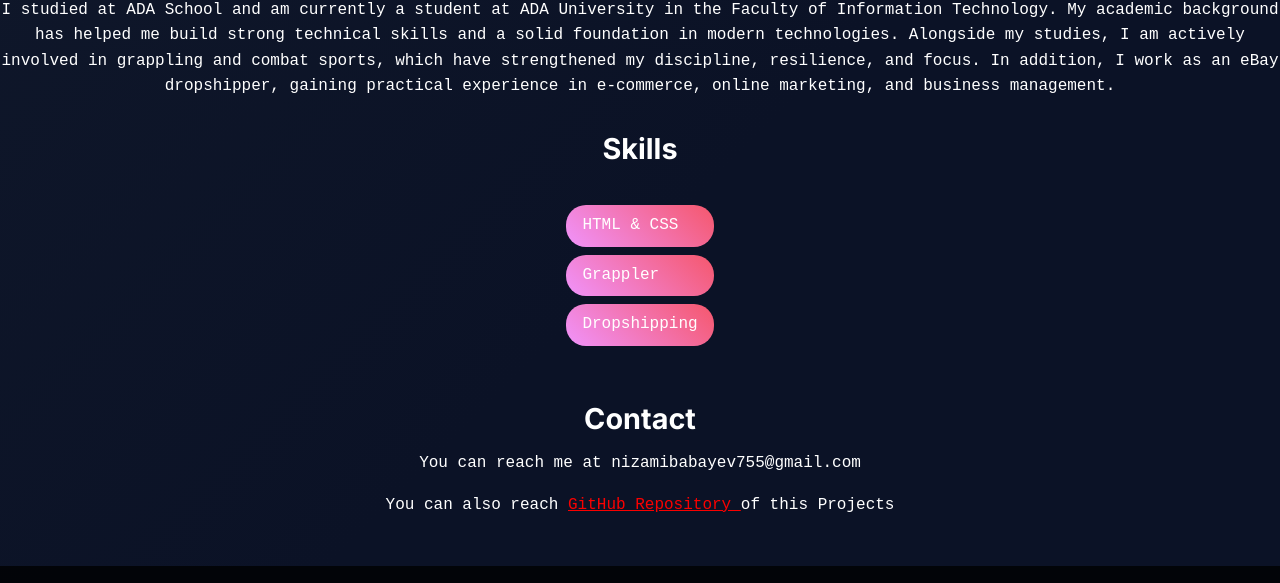
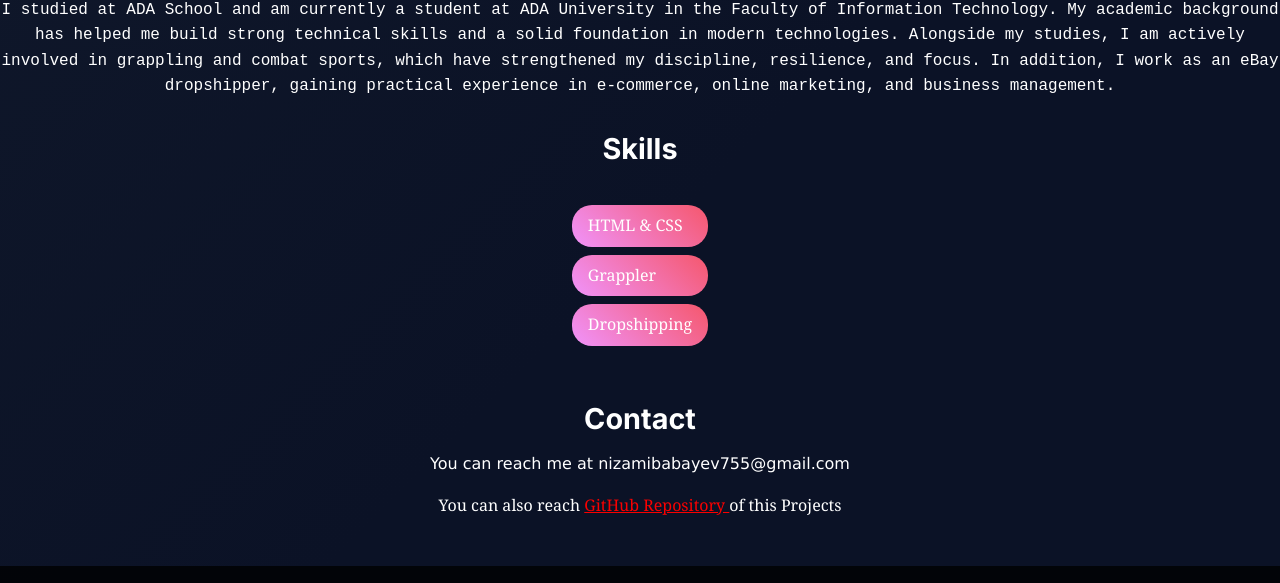
Before and after one commit to Nizamib/NizamiBabayev, a plain HTML site: page about.html in a window 1280 px wide. Shown: the part 142-725 px from the top of the page. Drawn offline with Linux system fonts and the light colour scheme.

Commit message:
Changed font family for section of Skills and Contact

```diff
--- a/about.html
+++ b/about.html
@@ -28,15 +28,15 @@
          My academic background has helped me build strong technical skills and a solid foundation in modern technologies. Alongside my studies, I am actively involved in grappling and combat sports, which have strengthened my discipline, resilience, and focus. In addition, I work as an eBay dropshipper, gaining practical experience in e-commerce, online marketing, and business management.</p>
 
       <h2>Skills</h2>
-      <ul style="font-family: 'Courier New', Courier, monospace;">
+      <ul style="font-family:Cambria, Cochin, Georgia, Times, 'Times New Roman', serif">
         <li>HTML & CSS </li>
         <li>Grappler</li>
         <li>Dropshipping</li>
       </ul>
 
       <h2>Contact</h2>
-      <p style="font-family: 'Courier New', Courier, monospace;">You can reach me at <a href="nizamibabayev755@gmail.com" style="color: white; text-decoration: none;">nizamibabayev755@gmail.com</a></p>
-      <p style="font-family: 'Courier New', Courier, monospace;">You can also reach  <a href="https://github.com/Nizamib/NizamiBabayev.git" style="color: rgb(250, 0, 0); ">GitHub Repository </a> of this Projects</p>
+      <p style="font-family:'Lucida Sans', 'Lucida Sans Regular', 'Lucida Grande', 'Lucida Sans Unicode', Geneva, Verdana, sans-serif">You can reach me at <a href="nizamibabayev755@gmail.com" style="color: white; text-decoration: none;">nizamibabayev755@gmail.com</a></p>
+      <p style="font-family: Cambria, Cochin, Georgia, Times, 'Times New Roman', serif;">You can also reach  <a href="https://github.com/Nizamib/NizamiBabayev.git" style="color: rgb(250, 0, 0); ">GitHub Repository </a> of this Projects</p>
 
     </section>
   </main>
```
